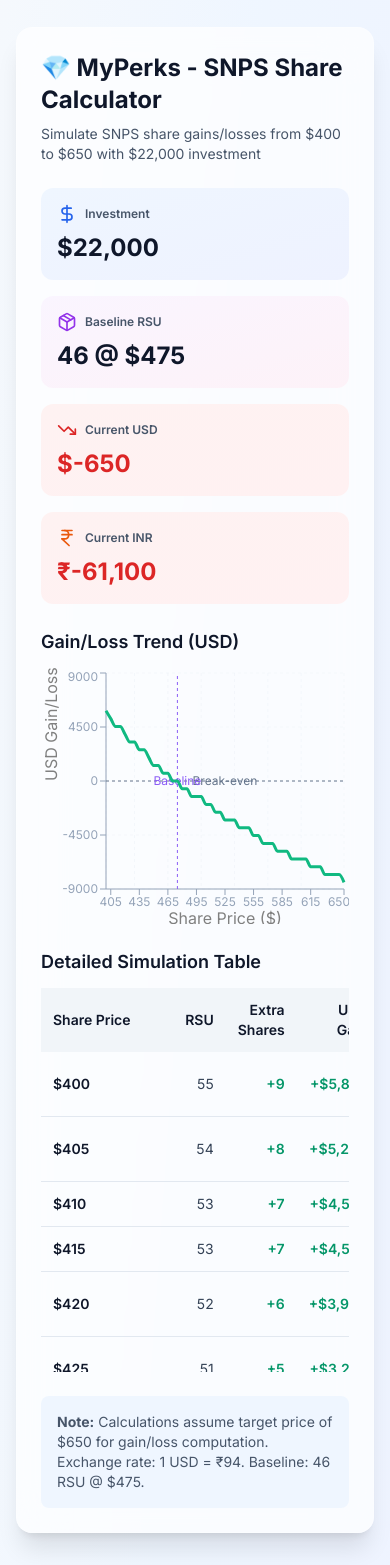
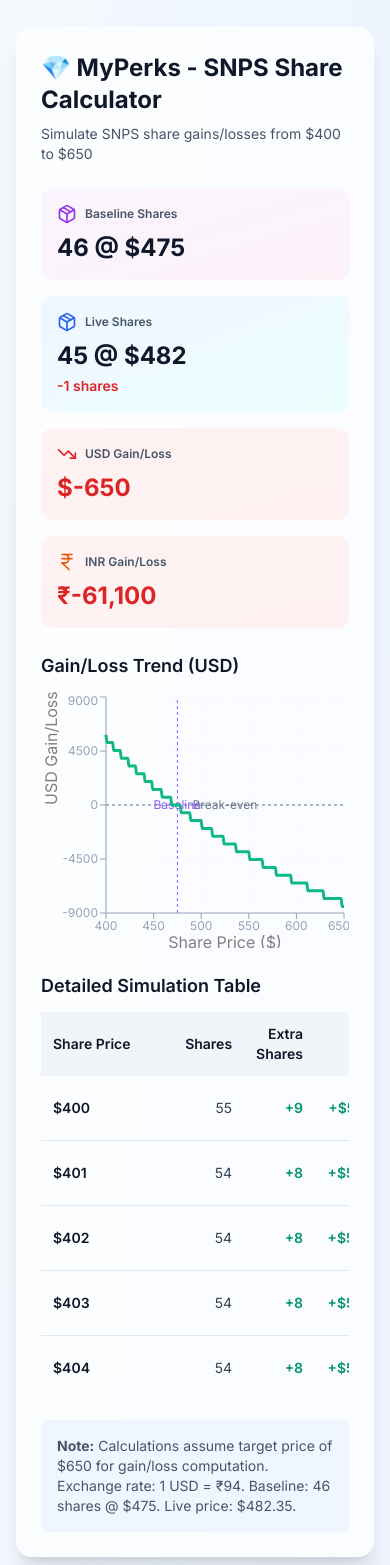
Before and after one commit to binaysahoo/datastudio, a Next.js app: page / in a window 390 px wide. Shown: the part 1763-3328 px from the top of the page. Built offline with nearby package versions, Linux system fonts and the light colour scheme; no server answers.

Commit message:
adding live shares

```diff
--- a/components/MyPerks.tsx
+++ b/components/MyPerks.tsx
@@ -1,8 +1,8 @@
 'use client'
 
-import { useState } from 'react'
+import { useState, useEffect } from 'react'
 import { motion } from 'framer-motion'
-import { TrendingUp, TrendingDown, DollarSign, IndianRupee, Package } from 'lucide-react'
+import { TrendingUp, TrendingDown, IndianRupee, Package } from 'lucide-react'
 import { LineChart, Line, XAxis, YAxis, CartesianGrid, Tooltip, ResponsiveContainer, ReferenceLine } from 'recharts'
 
 // Constants
@@ -22,7 +22,7 @@
 
 function generateData(): PerkData[] {
   const data: PerkData[] = []
-  for (let price = 400; price <= 650; price += 5) {
+  for (let price = 400; price <= 650; price += 1) {
     const rsu = Math.floor(INVESTMENT_USD / price)
     const extraShares = rsu - BASELINE_RSU
     const usdGain = extraShares * TARGET_PRICE
@@ -41,17 +41,38 @@
 
 export default function MyPerks() {
   const [hoveredRow, setHoveredRow] = useState<number | null>(null)
+  const [livePrice, setLivePrice] = useState<number>(482.35)
+
+  useEffect(() => {
+    async function fetchSNPSPrice() {
+      try {
+        const FINNHUB_API_KEY = 'd7oe9a9r01qsb7bejn3gd7oe9a9r01qsb7bejn40'
+        const response = await fetch(
+          `https://finnhub.io/api/v1/quote?symbol=SNPS&token=${FINNHUB_API_KEY}`
+        )
+
+        if (response.ok) {
+          const data = await response.json()
+          if (data.c && data.c > 0) {
+            setLivePrice(data.c)
+          }
+        }
+      } catch (error) {
+        console.error('Failed to fetch SNPS price:', error)
+      }
+    }
+
+    fetchSNPSPrice()
+    const interval = setInterval(fetchSNPSPrice, 15 * 1000)
+    return () => clearInterval(interval)
+  }, [])
 
   const data = generateData()
-  const currentPrice = 482.35
+  const currentPrice = livePrice
 
-  let currentData = data[16]
-  for (let i = 0; i < data.length; i++) {
-    if (Math.abs(data[i].sharePrice - currentPrice) < 3) {
-      currentData = data[i]
-      break
-    }
-  }
+  // Find exact or nearest price point
+  const roundedPrice = Math.round(currentPrice)
+  const currentData = data.find(d => d.sharePrice === roundedPrice) || data[75] // Default to 475 baseline
 
   return (
     <motion.div
@@ -64,28 +85,33 @@
           💎 MyPerks - SNPS Share Calculator
         </h3>
         <p className="text-sm text-slate-600 dark:text-slate-400">
-          Simulate SNPS share gains/losses from $400 to $650 with ${INVESTMENT_USD.toLocaleString()} investment
+          Simulate SNPS share gains/losses from $400 to $650
         </p>
       </div>
 
-      <div className="grid grid-cols-1 md:grid-cols-4 gap-4 mb-6">
-        <div className="bg-gradient-to-br from-blue-50 to-indigo-50 dark:from-blue-900/20 dark:to-indigo-900/20 p-4 rounded-xl">
+      <div className="grid grid-cols-1 md:grid-cols-2 lg:grid-cols-4 gap-4 mb-6">
+        <div className="bg-gradient-to-br from-purple-50 to-pink-50 dark:from-purple-900/20 dark:to-pink-900/20 p-4 rounded-xl">
           <div className="flex items-center gap-2 mb-2">
-            <DollarSign className="w-5 h-5 text-blue-600" />
-            <p className="text-xs font-semibold text-slate-600 dark:text-slate-400">Investment</p>
+            <Package className="w-5 h-5 text-purple-600" />
+            <p className="text-xs font-semibold text-slate-600 dark:text-slate-400">Baseline Shares</p>
           </div>
           <p className="text-2xl font-bold text-slate-900 dark:text-white">
-            ${INVESTMENT_USD.toLocaleString()}
+            {BASELINE_RSU} @ ${BASELINE_PRICE}
           </p>
         </div>
 
-        <div className="bg-gradient-to-br from-purple-50 to-pink-50 dark:from-purple-900/20 dark:to-pink-900/20 p-4 rounded-xl">
+        <div className="bg-gradient-to-br from-blue-50 to-cyan-50 dark:from-blue-900/20 dark:to-cyan-900/20 p-4 rounded-xl">
           <div className="flex items-center gap-2 mb-2">
-            <Package className="w-5 h-5 text-purple-600" />
-            <p className="text-xs font-semibold text-slate-600 dark:text-slate-400">Baseline RSU</p>
+            <Package className="w-5 h-5 text-blue-600" />
+            <p className="text-xs font-semibold text-slate-600 dark:text-slate-400">Live Shares</p>
           </div>
           <p className="text-2xl font-bold text-slate-900 dark:text-white">
-            {BASELINE_RSU} @ ${BASELINE_PRICE}
+            {currentData.rsu} @ ${Math.round(currentPrice)}
+          </p>
+          <p className={`text-sm font-semibold mt-1 ${
+            currentData.extraShares >= 0 ? 'text-emerald-600' : 'text-red-600'
+          }`}>
+            {currentData.extraShares >= 0 ? '+' : ''}{currentData.extraShares} shares
           </p>
         </div>
 
@@ -100,7 +126,7 @@
             ) : (
               <TrendingDown className="w-5 h-5 text-red-600" />
             )}
-            <p className="text-xs font-semibold text-slate-600 dark:text-slate-400">Current USD</p>
+            <p className="text-xs font-semibold text-slate-600 dark:text-slate-400">USD Gain/Loss</p>
           </div>
           <p className={`text-2xl font-bold ${
             currentData.usdGain >= 0 ? 'text-emerald-600' : 'text-red-600'
@@ -116,7 +142,7 @@
         } p-4 rounded-xl`}>
           <div className="flex items-center gap-2 mb-2">
             <IndianRupee className="w-5 h-5 text-orange-600" />
-            <p className="text-xs font-semibold text-slate-600 dark:text-slate-400">Current INR</p>
+            <p className="text-xs font-semibold text-slate-600 dark:text-slate-400">INR Gain/Loss</p>
           </div>
           <p className={`text-2xl font-bold ${
             currentData.inrGain >= 0 ? 'text-emerald-600' : 'text-red-600'
@@ -139,6 +165,8 @@
                 stroke="#94a3b8"
                 fontSize={12}
                 label={{ value: 'Share Price ($)', position: 'insideBottom', offset: -5 }}
+                domain={['dataMin', 'dataMax']}
+                ticks={[400, 425, 450, 475, 500, 525, 550, 575, 600, 625, 650]}
               />
               <YAxis
                 stroke="#94a3b8"
@@ -165,6 +193,12 @@
                 strokeDasharray="3 3"
                 label={{ value: 'Baseline', fill: '#8b5cf6', fontSize: 12 }}
               />
+              <ReferenceLine
+                x={currentPrice}
+                stroke="#f59e0b"
+                strokeWidth={2}
+                label={{ value: `Live $${currentPrice.toFixed(2)}`, fill: '#f59e0b', fontSize: 12, fontWeight: 'bold' }}
+              />
               <Line
                 type="monotone"
                 dataKey="usdGain"
@@ -187,7 +221,7 @@
             <thead className="sticky top-0 bg-slate-100 dark:bg-slate-800 z-10">
               <tr>
                 <th className="text-left p-3 font-semibold text-slate-900 dark:text-white">Share Price</th>
-                <th className="text-right p-3 font-semibold text-slate-900 dark:text-white">RSU</th>
+                <th className="text-right p-3 font-semibold text-slate-900 dark:text-white">Shares</th>
                 <th className="text-right p-3 font-semibold text-slate-900 dark:text-white">Extra Shares</th>
                 <th className="text-right p-3 font-semibold text-slate-900 dark:text-white">USD Gain</th>
                 <th className="text-right p-3 font-semibold text-slate-900 dark:text-white">INR Gain</th>
@@ -196,6 +230,7 @@
             <tbody>
               {data.map((row, idx) => {
                 const isBaseline = row.sharePrice === BASELINE_PRICE
+                const isCurrentPrice = row.sharePrice === Math.round(currentPrice)
                 const isProfit = row.usdGain > 0
                 const isLoss = row.usdGain < 0
 
@@ -204,13 +239,14 @@
                     key={row.sharePrice}
                     initial={{ opacity: 0 }}
                     animate={{ opacity: 1 }}
-                    transition={{ delay: idx * 0.01 }}
+                    transition={{ delay: idx * 0.002 }}
                     onMouseEnter={() => setHoveredRow(idx)}
                     onMouseLeave={() => setHoveredRow(null)}
                     className={`
                       border-b border-slate-200 dark:border-slate-700 transition-colors
                       ${hoveredRow === idx ? 'bg-slate-100 dark:bg-slate-800' : ''}
                       ${isBaseline ? 'bg-purple-50 dark:bg-purple-900/20' : ''}
+                      ${isCurrentPrice ? 'bg-orange-50 dark:bg-orange-900/20' : ''}
                     `}
                   >
                     <td className="p-3 font-semibold text-slate-900 dark:text-white">
@@ -218,6 +254,11 @@
                       {isBaseline && (
                         <span className="ml-2 text-xs px-2 py-0.5 rounded-full bg-purple-200 dark:bg-purple-700 text-purple-800 dark:text-purple-200">
                           Baseline
+                        </span>
+                      )}
+                      {isCurrentPrice && (
+                        <span className="ml-2 text-xs px-2 py-0.5 rounded-full bg-orange-200 dark:bg-orange-700 text-orange-800 dark:text-orange-200">
+                          Live
                         </span>
                       )}
                     </td>
@@ -256,7 +297,7 @@
       <div className="mt-6 p-4 bg-blue-50 dark:bg-blue-900/20 rounded-lg">
         <p className="text-sm text-slate-600 dark:text-slate-400">
           <strong>Note:</strong> Calculations assume target price of ${TARGET_PRICE} for gain/loss computation.
-          Exchange rate: 1 USD = ₹{USD_TO_INR}. Baseline: {BASELINE_RSU} RSU @ ${BASELINE_PRICE}.
+          Exchange rate: 1 USD = ₹{USD_TO_INR}. Baseline: {BASELINE_RSU} shares @ ${BASELINE_PRICE}. Live price: ${currentPrice.toFixed(2)}.
         </p>
       </div>
     </motion.div>
```
